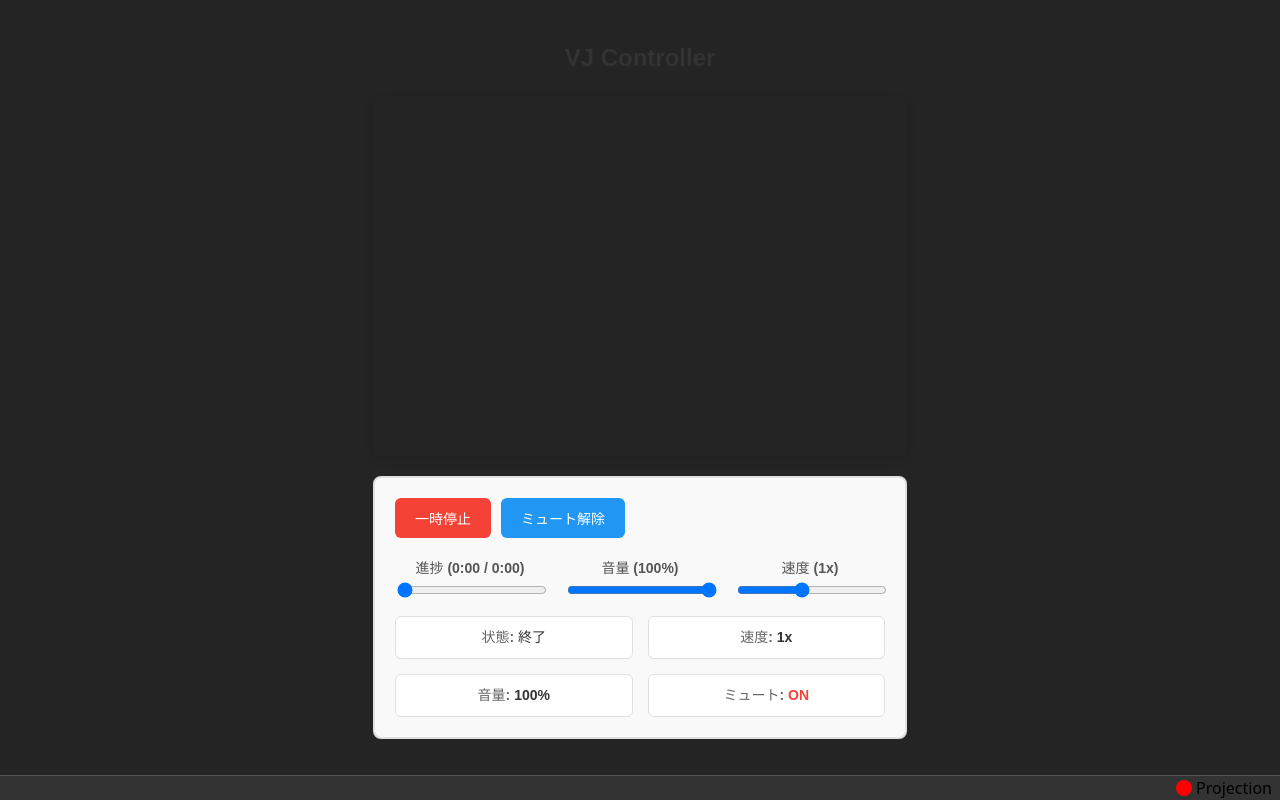
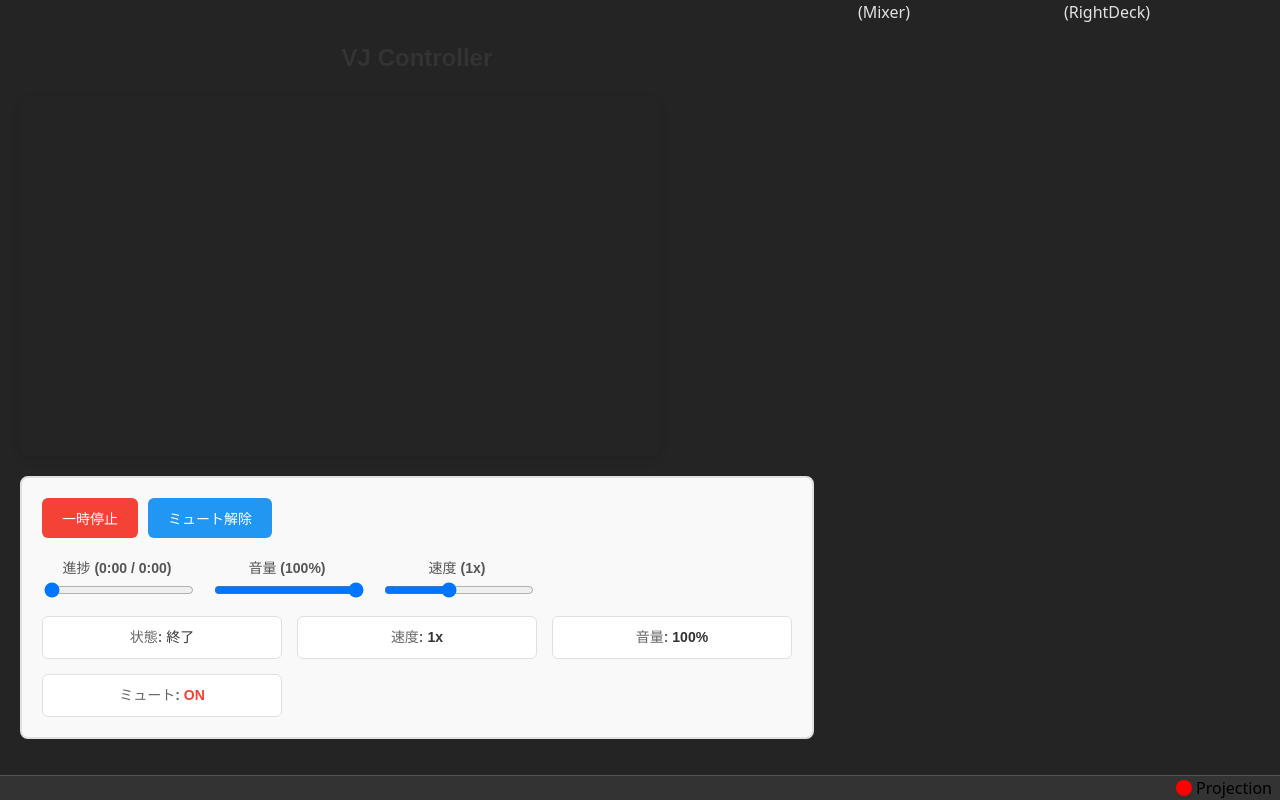
Before and after one commit to KazuProg/youtube-vj, a React (Vite) app: page / in a window 1280 px wide. Built offline with nearby package versions, Linux system fonts and the light colour scheme.

Commit message:
feat: improve VJ controller layout with mixer and dual deck structure

```diff
--- a/src/pages/ControllerPage.module.css
+++ b/src/pages/ControllerPage.module.css
@@ -10,7 +10,15 @@
   flex: 1;
 
   display: flex;
-  flex-direction: column;
+  flex-direction: row;
+}
+
+.mixer {
+  width: 100px;
+}
+
+.deck {
+  flex-grow: 1;
 }
 
 .statusBar {
--- a/src/pages/ControllerPage.tsx
+++ b/src/pages/ControllerPage.tsx
@@ -33,7 +33,11 @@ const ControllerPage = () => {
 
   return (
     <div className={styles.controllerWindow}>
-      <VJController className={styles.controller} localStorageKey={LOCAL_STORAGE_KEY.player} />
+      <div className={styles.controller}>
+        <VJController className={styles.deck} localStorageKey={LOCAL_STORAGE_KEY.player} />
+        <div className={styles.mixer}>(Mixer)</div>
+        <div className={styles.deck}>(RightDeck)</div>
+      </div>
       <div className={styles.statusBar}>
         <Status
           text="Projection"
```
